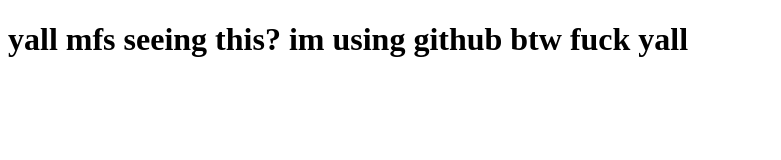
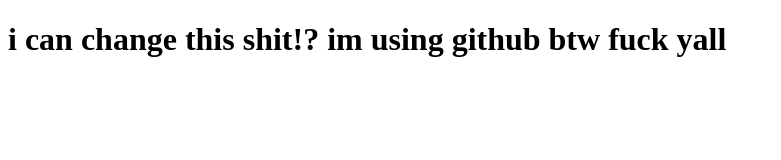
Before and after one commit to yakeen15/coursera-test, a plain HTML site: page site/index.html in a window 1280 px wide. Shown: the whole page, without its empty margins (0-781 px from the left). Drawn offline with Linux system fonts and the light colour scheme.

Commit message:
Changed n-word to g-word

```diff
--- a/site/index.html
+++ b/site/index.html
@@ -1,10 +1,10 @@
 <!DOCTYPE html>
 <html lang="en">
 <head>
-    <title> Hello coursera, my nigga! </title>
+    <title> Hello coursera, my g! </title>
 </head>
 
 <body>
-    <h1> yall mfs seeing this? im using github btw fuck yall</h1>
+    <h1> i can change this shit!? im using github btw fuck yall</h1>
 </body>
 </html>
```
